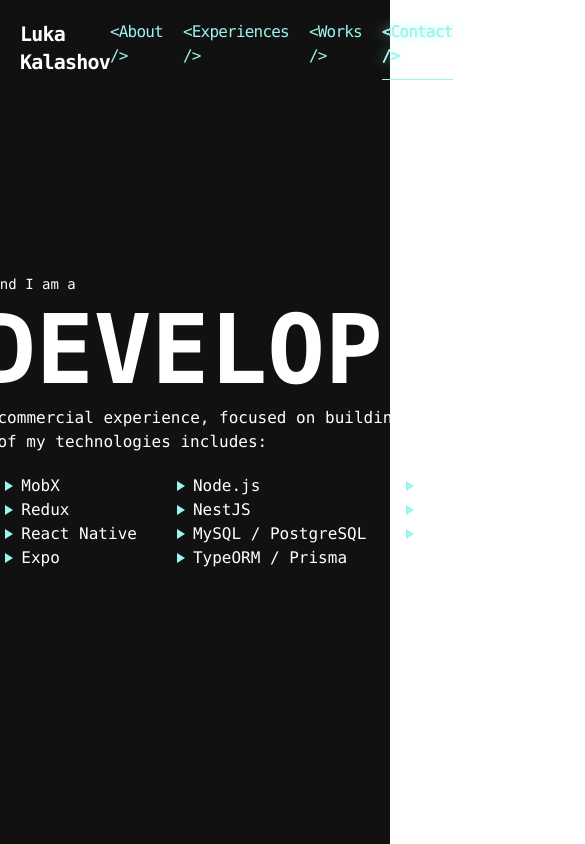
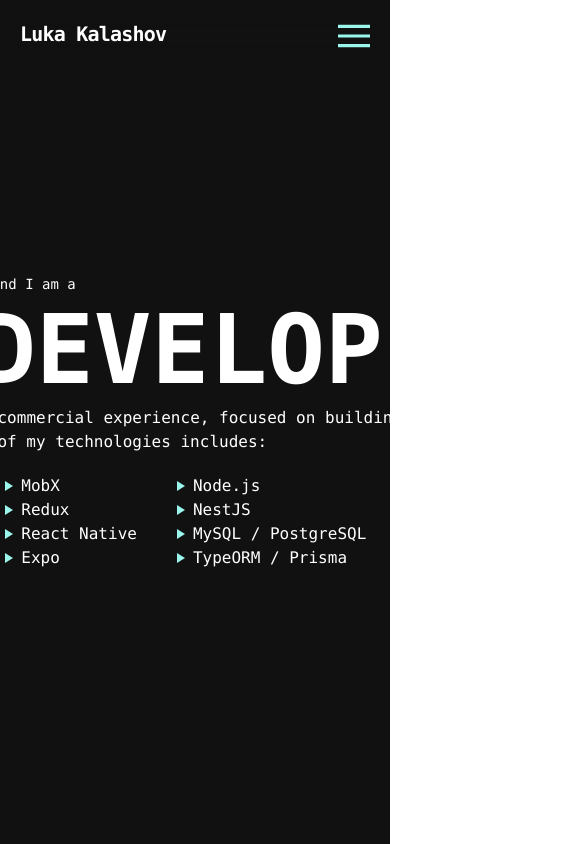
Before and after one commit to kalashovluka/kalashov_dev, a React app: page / in a window 390 px wide. Shown: the top 844 px of the page, 585 px wide, since content can reach past the window. Built offline with nearby package versions, Linux system fonts and the light colour scheme; the HTML template or start-up script is replaced by a standard one.

Commit message:
Update UI

```diff
--- a/src/index.css
+++ b/src/index.css
@@ -8,7 +8,9 @@ html {
 body, #root {
   margin: 0;
   height: 100%;
+  width: 100vw;
   min-height: 100vh;
+  overflow-x: hidden;
 }
 
 @theme {
--- a/src/landing/header.tsx
+++ /dev/null
@@ -1,51 +0,0 @@
-import { useActiveSectionContext } from './context/active-section.context';
-import { SectionName } from './context/active-sections.types';
-
-function Section({
-  section,
-  isActive,
-}: {
-  section: SectionName;
-  isActive: boolean;
-}) {
-  return (
-    <a
-      href={`#${section}`}
-      className={`transition-all duration-300 capitalize relative group ${
-        isActive ? 'text-glow' : ''
-      }`}
-    >
-      {`<${section} />`}
-      <span
-        className={`absolute -bottom-1 left-0 h-[1px] bg-cyan transition-all duration-300 ${
-          isActive ? 'w-full' : 'w-0 group-hover:w-full'
-        }`}
-      />
-    </a>
-  );
-}
-
-export function Header() {
-  const { activeSection } = useActiveSectionContext();
-  const title = `Luka Kalashov | ${activeSection}`;
-
-  return (
-    <>
-      <title>{title}</title>
-      <link rel="icon" type="image/x-icon" href="/public/favicon.ico" />
-
-      <header className="w-full backdrop-blur-lg z-2 p-5 fixed top-0 font-mono tracking-tighter text-cyan font-medium flex justify-between">
-        <p className='text-xl font-bold text-white'>Luka Kalashov</p>
-        <div className='flex gap-5'>
-          <Section section="About" isActive={activeSection === 'About'} />
-          <Section
-            section="Experiences"
-            isActive={activeSection === 'Experiences'}
-          />
-          <Section section="Works" isActive={activeSection === 'Works'} />
-          <Section section="Contact" isActive={activeSection === 'Contact'} />
-        </div>
-      </header>
-    </>
-  );
-}
--- /dev/null
+++ b/src/landing/header/header-desktop.tsx
@@ -0,0 +1,21 @@
+import { useActiveSectionContext } from '../context/active-section.context';
+import { Section } from './section';
+
+export function HeaderDesktop() {
+  const { activeSection } = useActiveSectionContext();
+
+  return (
+    <header className="w-screen backdrop-blur-lg z-2 p-5 fixed top-0 font-mono tracking-tighter text-cyan font-medium hidden lg:flex justify-between">
+      <p className="text-xl font-bold text-white">Luka Kalashov</p>
+      <div className="flex gap-5">
+        <Section section="About" isActive={activeSection === 'About'} />
+        <Section
+          section="Experiences"
+          isActive={activeSection === 'Experiences'}
+        />
+        <Section section="Works" isActive={activeSection === 'Works'} />
+        <Section section="Contact" isActive={activeSection === 'Contact'} />
+      </div>
+    </header>
+  );
+}
--- /dev/null
+++ b/src/landing/header/header-mobile.tsx
@@ -0,0 +1,17 @@
+import { useState } from 'react';
+import { MenuIcon } from '../icons/menu.icon';
+import { NavMenu } from './nav-menu';
+
+export function HeaderMobile() {
+  const [isOpen, setIsOpen] = useState(false);
+
+  return (
+    <header className="w-screen backdrop-blur-lg z-2 p-5 fixed top-0 font-mono tracking-tighter text-cyan flex lg:hidden justify-between">
+      <p className="text-xl font-bold text-white">Luka Kalashov</p>
+      <button className="w-8 h-8" onClick={() => setIsOpen(!isOpen)}>
+        <MenuIcon />
+      </button>
+      {isOpen && <NavMenu onClose={() => setIsOpen(false)} />}
+    </header>
+  );
+}
--- /dev/null
+++ b/src/landing/header/header.tsx
@@ -0,0 +1,18 @@
+import { useActiveSectionContext } from '../context/active-section.context';
+import { HeaderDesktop } from './header-desktop';
+import { HeaderMobile } from './header-mobile';
+
+export function Header() {
+  const { activeSection } = useActiveSectionContext();
+  const title = `Luka Kalashov | ${activeSection}`;
+
+  return (
+    <>
+      <title>{title}</title>
+      <link rel="icon" type="image/x-icon" href="/public/favicon.ico" />
+
+      <HeaderDesktop />
+      <HeaderMobile />
+    </>
+  );
+}
--- /dev/null
+++ b/src/landing/header/nav-menu.tsx
@@ -0,0 +1,22 @@
+import { useActiveSectionContext } from "../context/active-section.context";
+import { Section } from "./section";
+
+export function NavMenu({ onClose }: { onClose: () => void }) {
+  const { activeSection } = useActiveSectionContext();
+
+  return <div className="h-screen w-screen fixed top-0 left-0 bg-dark">
+    <button className="absolute top-8 right-8 text-6xl" onClick={onClose}>
+      <span className="text-cyan">&times;</span>
+    </button>
+    <div className="flex flex-col items-center justify-center h-full gap-10 text-2xl">
+      <Section section="About" isActive={activeSection === 'About'} onClick={onClose} />
+      <Section
+        section="Experiences"
+        isActive={activeSection === 'Experiences'}
+        onClick={onClose}
+      />
+      <Section section="Works" isActive={activeSection === 'Works'} onClick={onClose} />
+      <Section section="Contact" isActive={activeSection === 'Contact'} onClick={onClose} />
+    </div>
+  </div>;
+}
--- /dev/null
+++ b/src/landing/header/section.tsx
@@ -0,0 +1,28 @@
+import { SectionName } from '../context/active-sections.types';
+
+export function Section({
+  section,
+  onClick,
+  isActive,
+}: {
+  section: SectionName;
+  onClick?: () => void;
+  isActive: boolean;
+}) {
+  return (
+    <a
+      href={`#${section}`}
+      onClick={onClick}
+      className={`transition-all duration-300 capitalize relative group ${
+        isActive ? 'text-glow' : ''
+      }`}
+    >
+      {`<${section} />`}
+      <span
+        className={`absolute -bottom-1 left-0 h-[1px] bg-cyan transition-all duration-300 ${
+          isActive ? 'w-full' : 'w-0 group-hover:w-full'
+        }`}
+      />
+    </a>
+  );
+}
--- /dev/null
+++ b/src/landing/icons/menu.icon.tsx
@@ -0,0 +1,14 @@
+export function MenuIcon() {
+  return (
+    <svg
+      xmlns="http://www.w3.org/2000/svg"
+      x="0px"
+      y="0px"
+      width="100%"
+      height="100%"
+      viewBox="0 0 50 50"
+    >
+      <path fill="currentColor" d="M 0 7.5 L 0 12.5 L 50 12.5 L 50 7.5 Z M 0 22.5 L 0 27.5 L 50 27.5 L 50 22.5 Z M 0 37.5 L 0 42.5 L 50 42.5 L 50 37.5 Z"></path>
+    </svg>
+  );
+}
--- a/src/landing/landing.page.tsx
+++ b/src/landing/landing.page.tsx
@@ -1,7 +1,7 @@
 import { About } from './sections/about';
 import { Contact } from './sections/contact';
 import { Experiences } from './sections/experiences';
-import { Header } from './header';
+import { Header } from './header/header';
 import { Works } from './sections/works';
 import { ActiveSectionProvider } from './context/active-section.context';
 
@@ -11,7 +11,7 @@ export function Landing() {
       <Header />
 
       <div className="flex flex-col items-center h-full min-h-screen w-full bg-dark font-mono">
-        <div className="max-w-6xl w-6xl px-5">
+        <div className="max-w-5xl w-5xl px-5">
           <About />
           <Experiences />
           <Works />
--- a/src/landing/sections/experiences.tsx
+++ b/src/landing/sections/experiences.tsx
@@ -119,7 +119,7 @@ const experiences: Record<string, JobExperience> = {
             costs
           </li>
           <li>
-            Implemented caching layer and used Dijkstra's algorithm to
+            Implemented caching layer and used Dijkstra&apos;s algorithm to
             drastically improve performance and reduce pathfinding time from
             about 10 minutes to 15-30 seconds
           </li>
@@ -150,7 +150,7 @@ const experiences: Record<string, JobExperience> = {
             >
               Gudabooks
             </a>{' '}
-            and it's React Native application, featuring e-book store, library and audiobooks
+            and it&apos;s React Native application, featuring e-book store, library and audiobooks
             online streaming
           </li>
           <li>
--- a/src/landing/sections/works.tsx
+++ b/src/landing/sections/works.tsx
@@ -7,7 +7,7 @@ export function Works() {
   return (
     <section
       id="Works"
-      className="min-h-screen w-full text-white flex flex-col items-center px-5 mt-20"
+      className="min-h-screen w-full text-white flex flex-col items-center mt-20"
     >
       <div className="relative">
         <h2 className="text-5xl font-bold mb-2">Featured Projects</h2>
```
